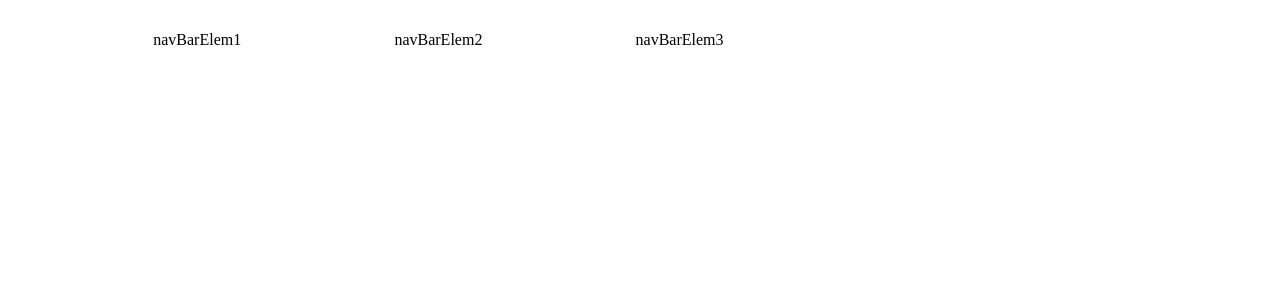
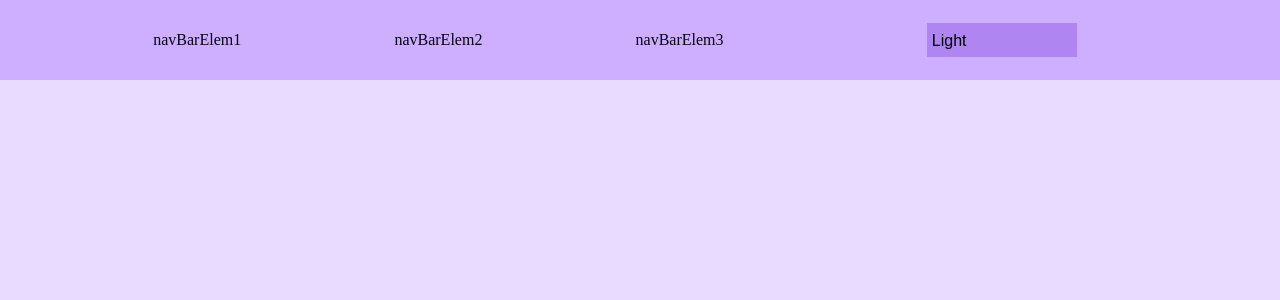
Before and after one commit to NukieGIT/classManagement, a Vue app: page / in a window 1280 px wide. Shown: the top 300 px of the page. Built offline with nearby package versions, Linux system fonts and the light colour scheme.

Commit message:
Fix themes again

```diff
--- a/index.html
+++ b/index.html
@@ -7,7 +7,7 @@
     <link rel="stylesheet" href="/src/assets/main.css">
     <title>Vite App</title>
   </head>
-  <body class="preload light">
+  <body class="preload theme-transition light">
     <div id="app"></div>
     <script type="module" src="/src/main.js"></script>
   </body>
--- a/src/assets/main.css
+++ b/src/assets/main.css
@@ -8,10 +8,12 @@
     transition: none !important;
 }
 
+.theme-transition {
+    transition: background-color 500ms ease-in-out, color 1000ms ease-in-out;
+}
+
 body {
     margin: 0;
     padding: 0;
     background-color: var(--bg);
-    color: var(--text);
-    transition: background-color 500ms ease-in-out, color 1000ms ease-in-out;
 }
--- a/src/assets/themes/themes.css
+++ b/src/assets/themes/themes.css
@@ -1,23 +1,24 @@
 :root {
     --purple-100: rgb(233, 219, 255);
     --purple-200: rgb(205, 174, 255);
+    --purple-300: rgb(174, 133, 241);
     --purple-400: rgb(70, 9, 168);
     --purple-800: rgb(11, 0, 29);
     --purple-900: rgb(7, 0, 19);
 
-    /* RADIOZ STILES */
+    /* RADIO STILES */
 
-    --water:rgb(24,12,200);
-    --sand:rgb(200,80,0);
-    --darkerWater:rgb(14, 9, 89);
-    --darkerSand:rgb(108, 43, 0);
+    --purple-101:rgb(24,12,200);
+    --purple-102:rgb(200,80,0);
+    --purple-152:rgb(14, 9, 89);
+    --prRUple-69:rgb(108, 43, 0);
 }
 
 .light {
     --bg: var(--purple-100);
     --bg-nav: var(--purple-200);
     --text: var(--purple-900);
-    --bg-secondary: var(--purple-400);
+    --bg-secondary: var(--purple-300);
 }
 
 .dark {
@@ -28,8 +29,8 @@
 }
 
 .radzio {
-    --bg: var(--darkerSand);
-    --bg-nav: var(--darkerWater);
-    --text: var(--sand);
-    --bg-secondary: var(--water);
+    --bg: var(--prRUple-69);
+    --bg-nav: var(--purple-152);
+    --text: var(--purple-102);
+    --bg-secondary: var(--purple-101);
 }
--- a/src/components/Header.vue
+++ b/src/components/Header.vue
@@ -1,5 +1,5 @@
 <template>
-    <header>
+    <header class="theme-transition">
         <p>navBarElem1</p>
         <p>navBarElem2</p>
         <p>navBarElem3</p>
@@ -15,6 +15,7 @@
         justify-content: space-evenly;
         align-items: center;
         width: 100%;
+        color: var(--text);
         height: 5rem;
     }
 
--- a/src/components/ThemeSwitch.vue
+++ b/src/components/ThemeSwitch.vue
@@ -1,5 +1,5 @@
 <template>
-    <select v-model="theme" ref="select">
+    <select v-model="theme" ref="select" class="theme-transition">
         <option value="light">Light</option>
         <option value="dark">Dark</option>
         <option value="radzio">Radzio</option>
@@ -14,12 +14,12 @@
     const select = ref()
 
     onMounted(() => {
-        const value = localStorage.getItem("theme") === null ? theme.value : localStorage.getItem("theme")
+        const value = localStorage.getItem("theme") === null ? "light" : localStorage.getItem("theme")
         select.value.value = value
         setTheme(value)
         setTimeout(() => {
             document.body.classList.remove("preload")
-        }, 0);
+        }, 0)
     })
 
     function setTheme(theme) {
```
